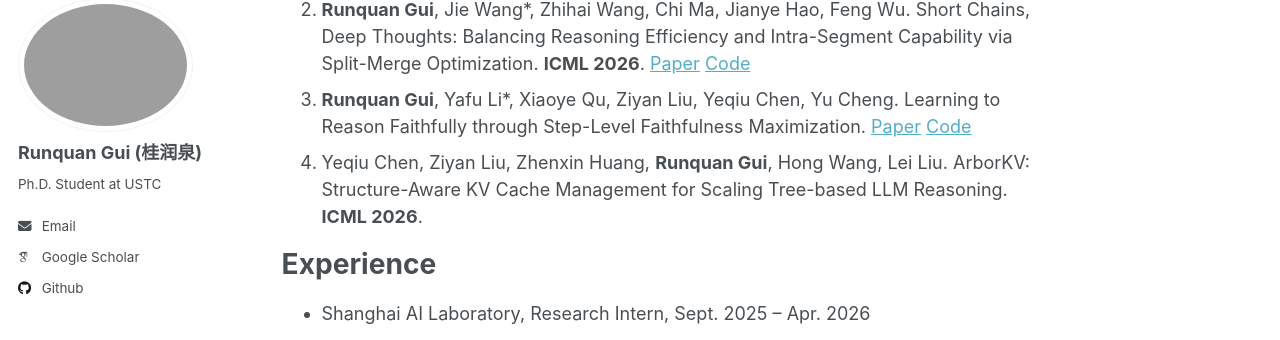
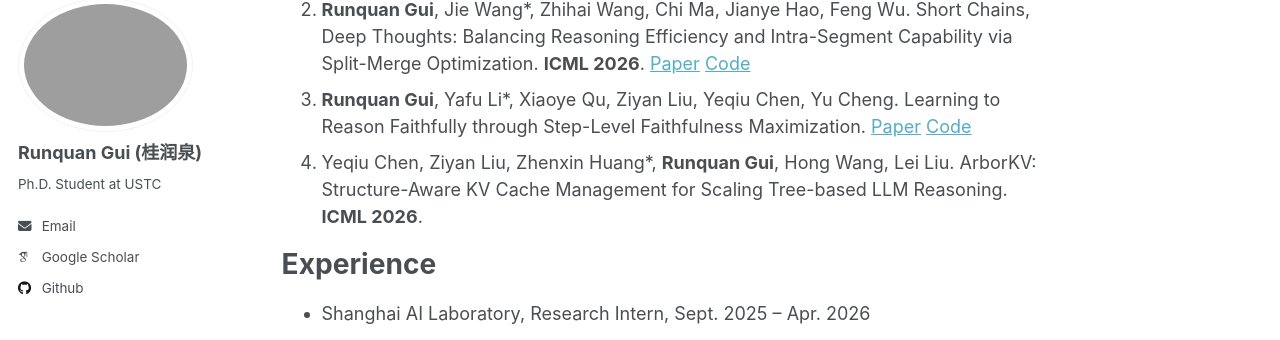
Before and after one commit to aintdoin/aintdoin.github.io, a Jekyll site: the page built from _pages/about.md, in a window 1280 px wide and 900 px high, scrolled down 847 px. Shown: the part 108-448 px from the top of the window. Built offline with Jekyll 4.4.1, drawn with Linux system fonts in a browser that asks for light colours; some web fonts are replaced; part of the change alters nothing that is shown.

Commit message:
20260504update_new_article

```diff
--- a/_pages/about.md
+++ b/_pages/about.md
@@ -30,9 +30,8 @@ Selected Publications
 
 1. **Runquan Gui**, Zhihai Wang, Jie Wang*, Chi Ma, Huiling Zhen, Mingxuan Yuan, Jianye Hao, Defu Lian, Enhong Chen, Feng Wu. HyperTree Planning: Enhancing LLM Reasoning via Hierarchical Thinking. **ICML 2025**. [Website](https://aintdoin.github.io/hypertree-planning.github.io/) [Paper](https://arxiv.org/pdf/2505.02322) [Code](https://github.com/aintdoin/hypertree-planning)
 2. **Runquan Gui**, Jie Wang*, Zhihai Wang, Chi Ma, Jianye Hao, Feng Wu. Short Chains, Deep Thoughts: Balancing Reasoning Efficiency and Intra-Segment Capability via Split-Merge Optimization. **ICML 2026**. [Paper](https://arxiv.org/abs/2602.03141) [Code](https://github.com/aintdoin/CoSMo)
-3. **Runquan Gui**, Yafu Li*, Xiaoye Qu, Ziyan Liu, Yeqiu Chen, Yu Cheng. Learning to Reason Faithfully through Step-Level Faithfulness Maximization. [Paper](https://arxiv.org/pdf/2602.03507) [Code]( https://github.com/
-aintdoin/FaithRL)
-4. Yeqiu Chen, Ziyan Liu, Zhenxin Huang, **Runquan Gui**, Hong Wang, Lei Liu. ArborKV: Structure-Aware KV Cache Management for Scaling Tree-based LLM Reasoning. **ICML 2026**.
+3. **Runquan Gui**, Yafu Li*, Xiaoye Qu, Ziyan Liu, Yeqiu Chen, Yu Cheng. Learning to Reason Faithfully through Step-Level Faithfulness Maximization. [Paper](https://arxiv.org/pdf/2602.03507) [Code]( https://github.com/aintdoin/FaithRL)
+4. Yeqiu Chen, Ziyan Liu, Zhenxin Huang*, **Runquan Gui**, Hong Wang, Lei Liu. ArborKV: Structure-Aware KV Cache Management for Scaling Tree-based LLM Reasoning. **ICML 2026**.
 
 
 Experience
```
